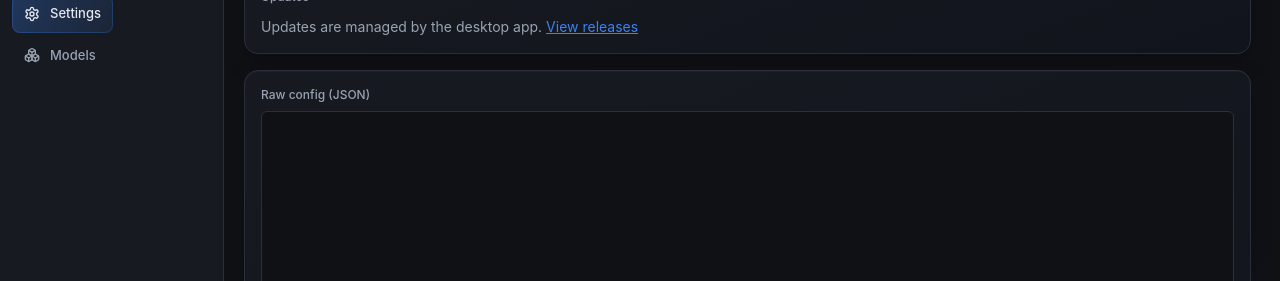
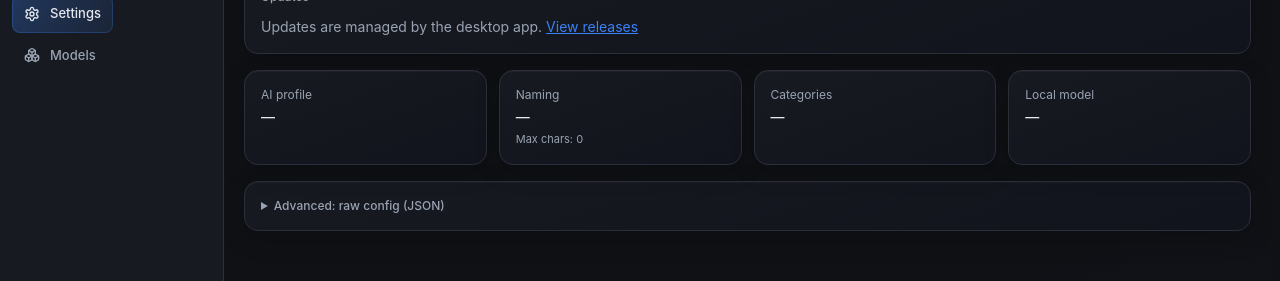
Before and after one commit to Abdulmusawwir/ai-media-renamer, a React (Vite) app in the folder frontend/: page /settings in a window 1280 px wide. Shown: the part 258-539 px from the top of the page. Built offline with nearby package versions, Linux system fonts and the light colour scheme; no server answers.

Commit message:
ui: add structured Settings overview

```diff
--- a/frontend/src/pages/Settings.tsx
+++ b/frontend/src/pages/Settings.tsx
@@ -324,10 +324,43 @@ export default function Settings() {
         )}
       </div>
 
+      <div className="grid grid-cols-1 gap-3 sm:grid-cols-2 lg:grid-cols-4">
         <div className="ui-surface">
-        <label className="mb-2 block text-xs font-medium text-text-dim">
-          Raw config (JSON)
-        </label>
+          <div className="mb-1 text-xs text-text-dim">AI profile</div>
+          <div className="text-sm font-medium">
+            {String((config?.prompt_profiles as Json | undefined)?.active ?? "—")}
+          </div>
+        </div>
+        <div className="ui-surface">
+          <div className="mb-1 text-xs text-text-dim">Naming</div>
+          <div className="text-sm font-medium">
+            {String((config?.naming as Json | undefined)?.case_style ?? "—")}
+          </div>
+          <div className="mt-1 text-[11px] text-text-dim">
+            Max chars: {String((config?.naming as Json | undefined)?.max_filename_chars ?? 0)}
+          </div>
+        </div>
+        <div className="ui-surface">
+          <div className="mb-1 text-xs text-text-dim">Categories</div>
+          <div className="text-sm font-medium">
+            {Array.isArray(config?.allowed_categories) ? config.allowed_categories.length : "—"}
+          </div>
+        </div>
+        <div className="ui-surface">
+          <div className="mb-1 text-xs text-text-dim">Local model</div>
+          <div className="truncate text-sm font-medium">
+            {String(
+              ((config?.model as Json | undefined)?.llamacpp as Json | undefined)?.gguf_name ?? "—"
+            )}
+          </div>
+        </div>
+      </div>
+
+      <details className="ui-surface">
+        <summary className="cursor-pointer text-xs font-medium text-text-dim">
+          Advanced: raw config (JSON)
+        </summary>
+        <div className="mt-3">
           <textarea
             className="h-80 w-full rounded-md border border-border bg-bg px-3 py-2 font-mono text-xs"
             value={text}
@@ -344,10 +377,7 @@ export default function Settings() {
             >
               <Save size={16} /> Save config
             </button>
-          <button
-            className="ui-btn ui-btn-secondary"
-            onClick={reload}
-          >
+            <button className="ui-btn ui-btn-secondary" onClick={reload}>
               <RefreshCw size={14} /> Reload
             </button>
             {dirty && (
@@ -361,6 +391,7 @@ export default function Settings() {
             )}
           </div>
         </div>
+      </details>
     </div>
   );
 }
```
Lines whose indentation alone changed are shown as unchanged.
